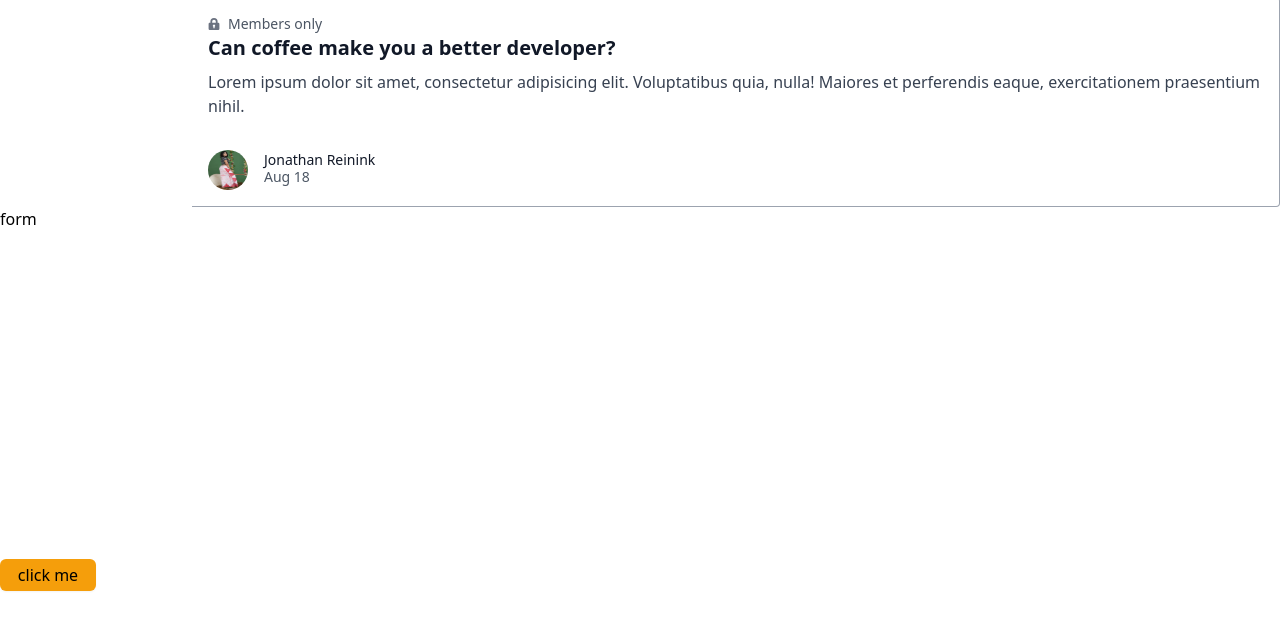
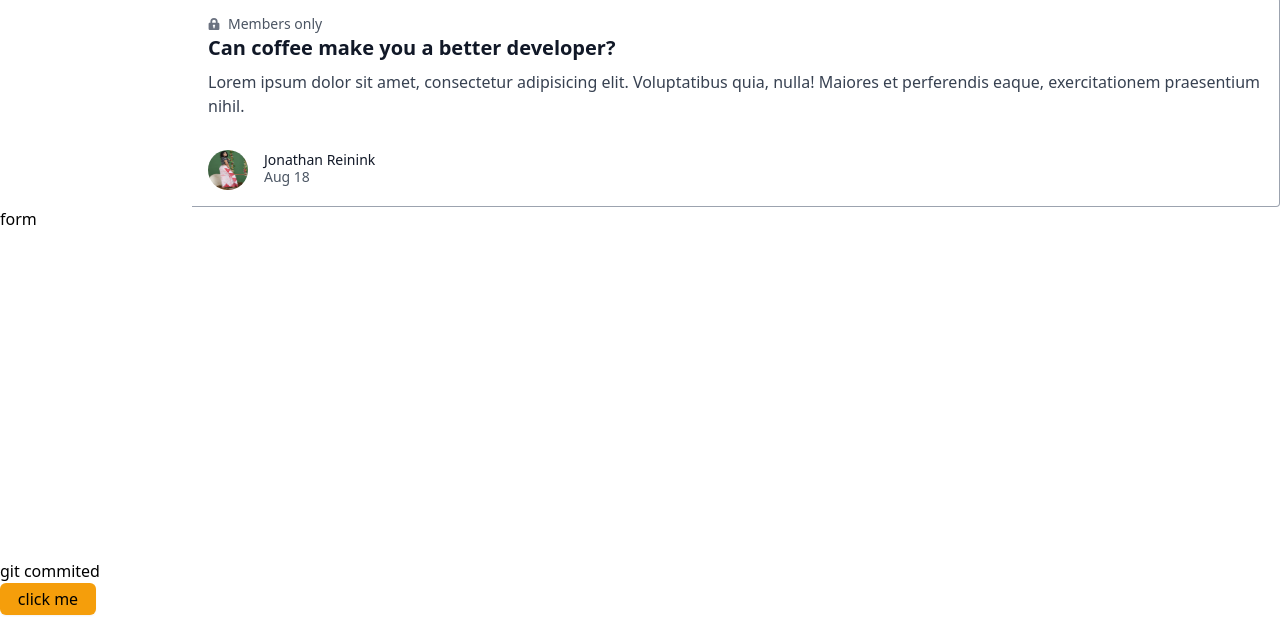
Before and after one commit to Kavindu-Dilshan455/AFSD, a plain HTML site: page boot2/index.html in a window 1280 px wide. Shown: the part 107-735 px from the top of the page. Drawn offline with nearby package versions, Linux system fonts and the light colour scheme.

Commit message:
commit 01 git hub

```diff
--- a/boot2/index.html
+++ b/boot2/index.html
@@ -78,6 +78,7 @@
       &copy;2020 Acme Corp. All rights reserved.
     </p>
   </div>
+  <h1>git commited</h1>
 
   <button class="bg-amber-500 w-24 h-8 rounded-md shadow-sm hover:bg-yellow-500">click me</button>
 </body>
```
